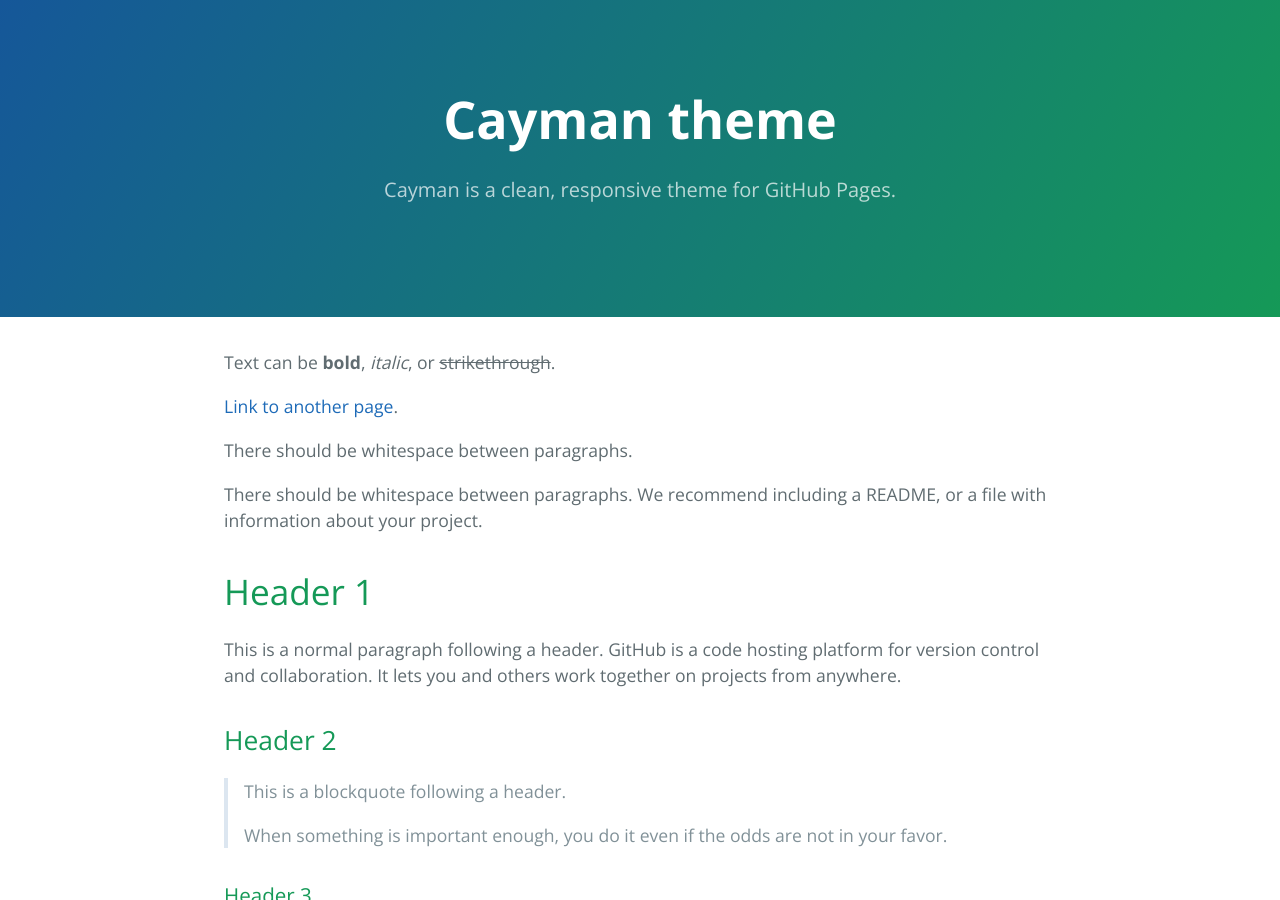
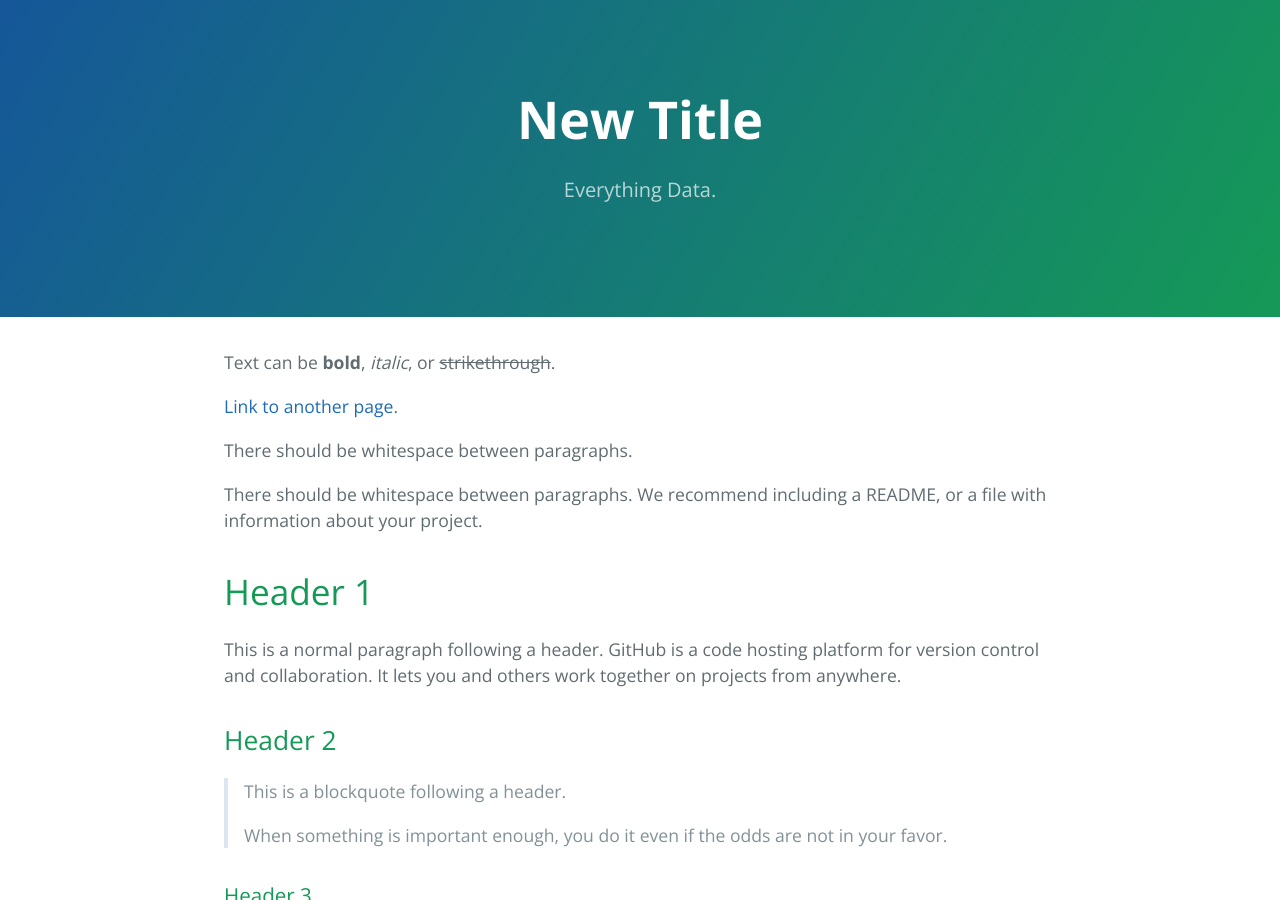
Before and after one commit to AGeorge01/AGeorge01.github.io, a Jekyll site: the page built from index.md, in a window 1280 px wide and 900 px high. Built offline with Jekyll 4.4.1, drawn with Linux system fonts in a browser that asks for light colours; our own code applies the rules of GitHub Pages for plain Markdown files.

Commit message:
Update index.md

```diff
--- a/index.md
+++ b/index.md
@@ -1,5 +1,6 @@
 ---
-layout: default
+title: New Title
+description: Everything Data.
 ---
 
 Text can be **bold**, _italic_, or ~~strikethrough~~.
```
